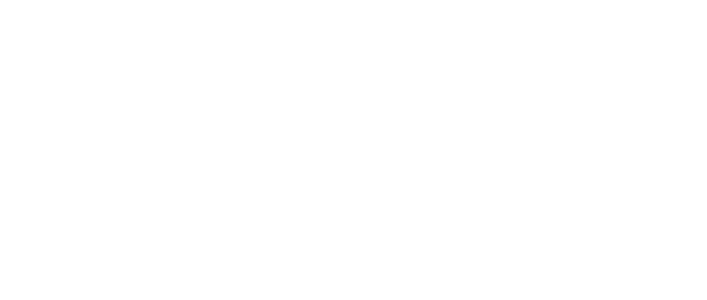
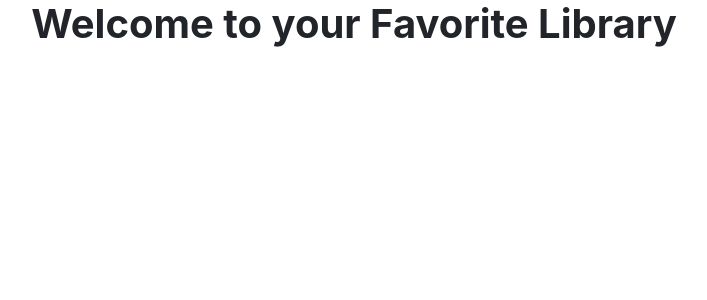
Before and after one commit to TruLeroyalty/phase-2-react-project-frontend, a React (Create React App) app in the folder project/: page / in a window 1280 px wide. Shown: the top 300 px of the page, without its empty margins (286-993 px from the left). Built offline with nearby package versions, Linux system fonts and the light colour scheme.

Commit message:
Have home.js rendered in app.js

```diff
--- a/project/src/App.js
+++ b/project/src/App.js
@@ -1,10 +1,12 @@
+import './App.css';
+import React from 'react';
+import Home from "./components/Home";
 
-import './App.css';
 
 function App() {
   return (
     <div className="App">
-
+     <Home />
 
 
     </div>
--- a/project/src/components/Home.js
+++ b/project/src/components/Home.js
@@ -1,13 +1,17 @@
 import React from 'react';
 
 const Home = () => {
-    <div>
+  return(  <div>
         <h1>
+            <p>
             <strong>
                 Welcome to your Favorite Library
             </strong>
+            </p>
         </h1>
     </div>
+)
 }
 
+
 export default Home;
```
